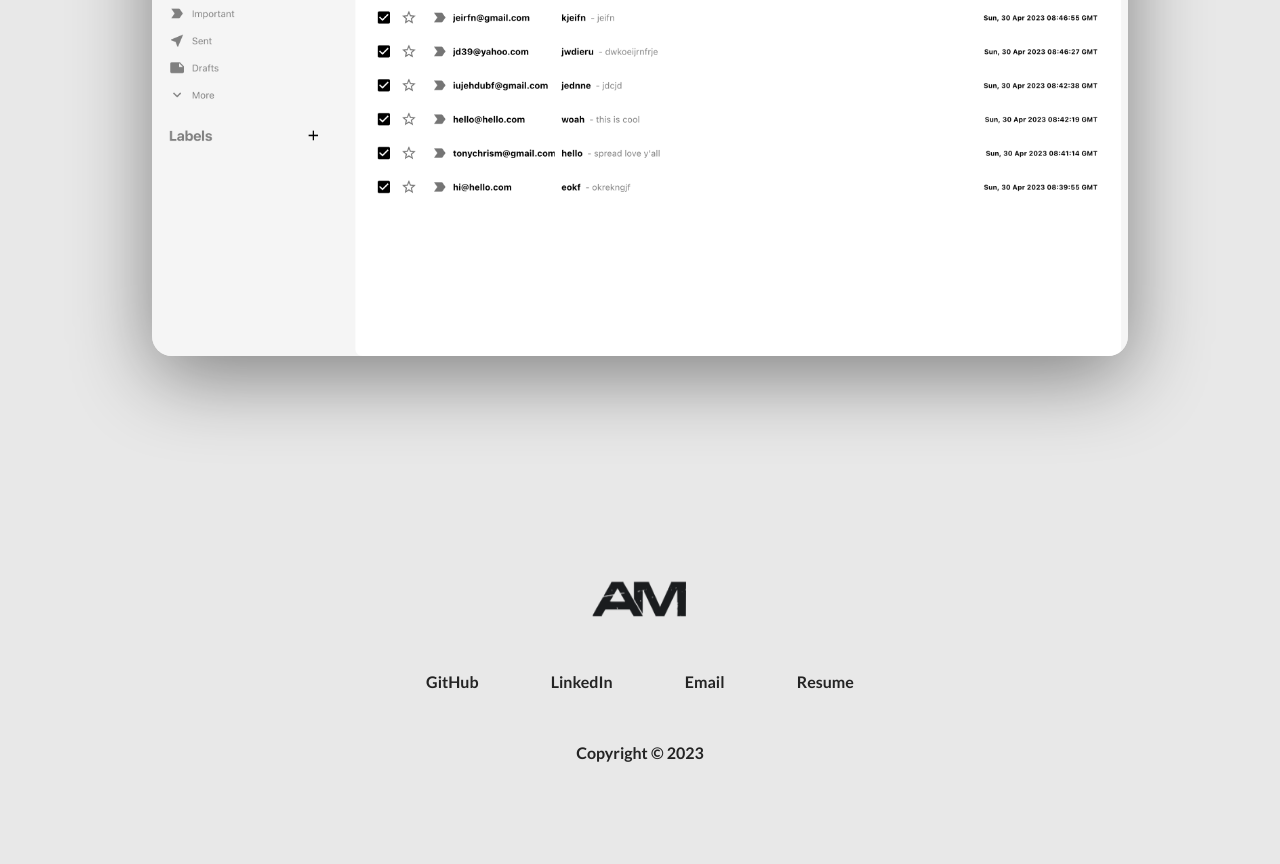
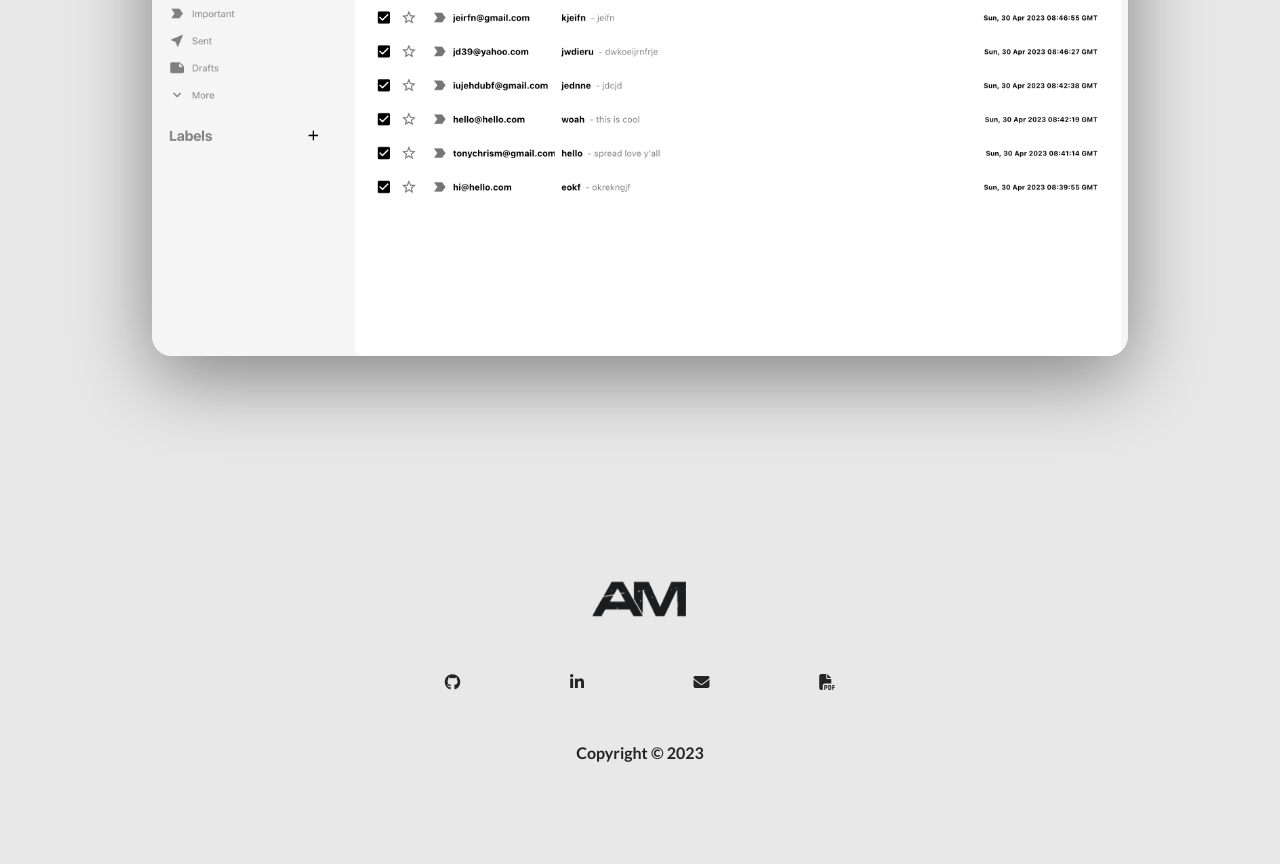
Before and after one commit to anthonymardiros/E-Portfolio, a plain HTML site: page index.html in a window 1280 px wide. Shown: the part 3542-4406 px from the top of the page. Drawn offline with nearby package versions, Linux system fonts and the light colour scheme.

Commit message:
Modified footer

```diff
--- a/index.html
+++ b/index.html
@@ -100,7 +100,7 @@
                 <i class="far fa-envelope"></i>
               </a>
               <a
-                href="./assets/Example Resume.pdf"
+                href="./assets/Anthony_Mardiros_Resume.pdf"
                 class="about-me__link"
                 target="_blank"
               >
@@ -413,25 +413,25 @@
             href="https://github.com/anthonymardiros"
             class="footer__social--link link__hover-effect link__hover-effect--white"
             target="_blank"
-            >GitHub</a
+            ><i class="fa-brands fa-github"></i></a
           >
           <a
             href="https://www.linkedin.com/in/anthonymardiros/"
             class="footer__social--link link__hover-effect link__hover-effect--white"
             target="_blank"
-            >LinkedIn</a
+            ><i class="fa-brands fa-linkedin-in"></i></a
           >
           <a
             href="#"
             class="footer__social--link link__hover-effect link__hover-effect--white"
             onclick="toggleModal()"
-            >Email</a
+            ><i class="fas fa-envelope"></i></a
           >
           <a
-            href="./assets/Example Resume.pdf"
+            href="./assets/Anthony_Mardiros_Resume.pdf"
             class="footer__social--link link__hover-effect link__hover-effect--white"
             target="_blank"
-            >Resume</a
+            ><i class="fas fa-file-pdf"></i></a
           >
         </div>
         <div class="footer__copyright">Copyright © 2023</div>
```
Also changed, not shown: 2 other files.
